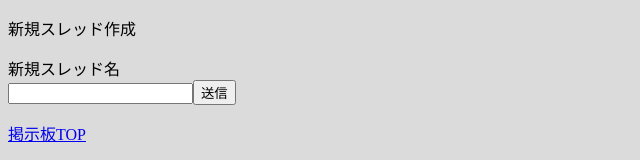
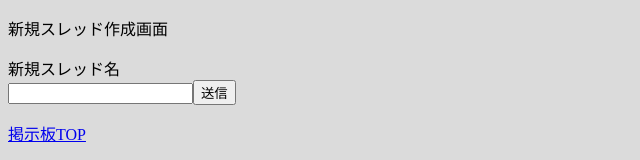
Before and after one commit to misosiru0205/react-kiso1, a React (Create React App) app: page /Newthread in a window 1280 px wide. Shown: the top 160 px of the page, without its empty margins (0-640 px from the left). Built offline with nearby package versions, Linux system fonts and the light colour scheme.

Commit message:
git commit -u

```diff
--- a/src/Newthread.jsx
+++ b/src/Newthread.jsx
@@ -12,7 +12,7 @@ export const Newthread = () =>{
         //送信クリック時の処理
     async function click(){
         //console.log(obje)
-        if(obje.title != ""){ //入力値が空でない時に送信する
+        if(obje.title !== ""){ //入力値が空でない時に送信する
             try{
                     //fetchにてPOSTする　fetch("url",{method:"POST",~~~~~~~,~~~~~~})
                 const res = await fetch("https://railway.bulletinboard.techtrain.dev/threads",{
@@ -35,7 +35,7 @@ export const Newthread = () =>{
         //送信を押すことでonClickからclick関数に飛び入力した内容をAPIに送る
     return(
         <>
-        <p>新規スレッド作成</p>
+        <p>新規スレッド作成画面</p>
         <form>
             <p>新規スレッド名<br/><input type="text" name="newthread" onChange={(e) => change(e)}></input>
             <input type="button" value="送信" onClick={click}></input></p>
```
